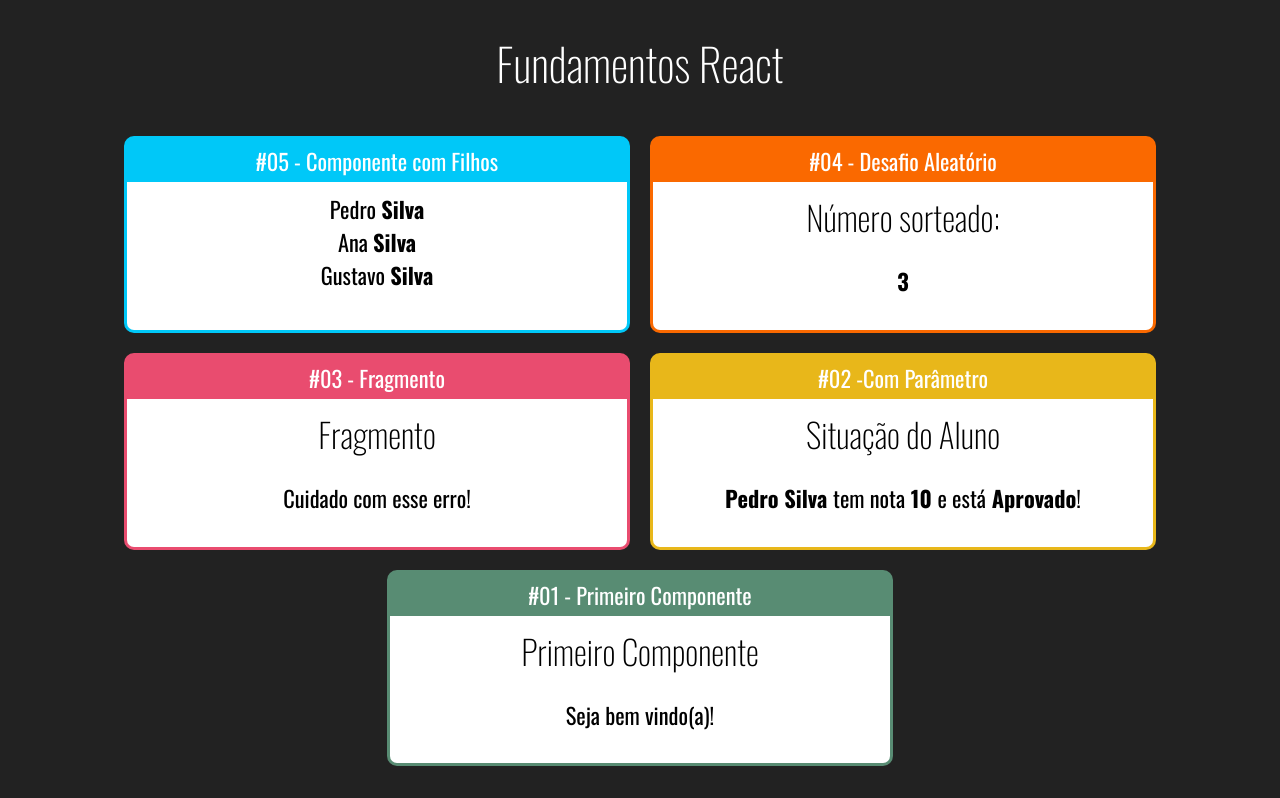
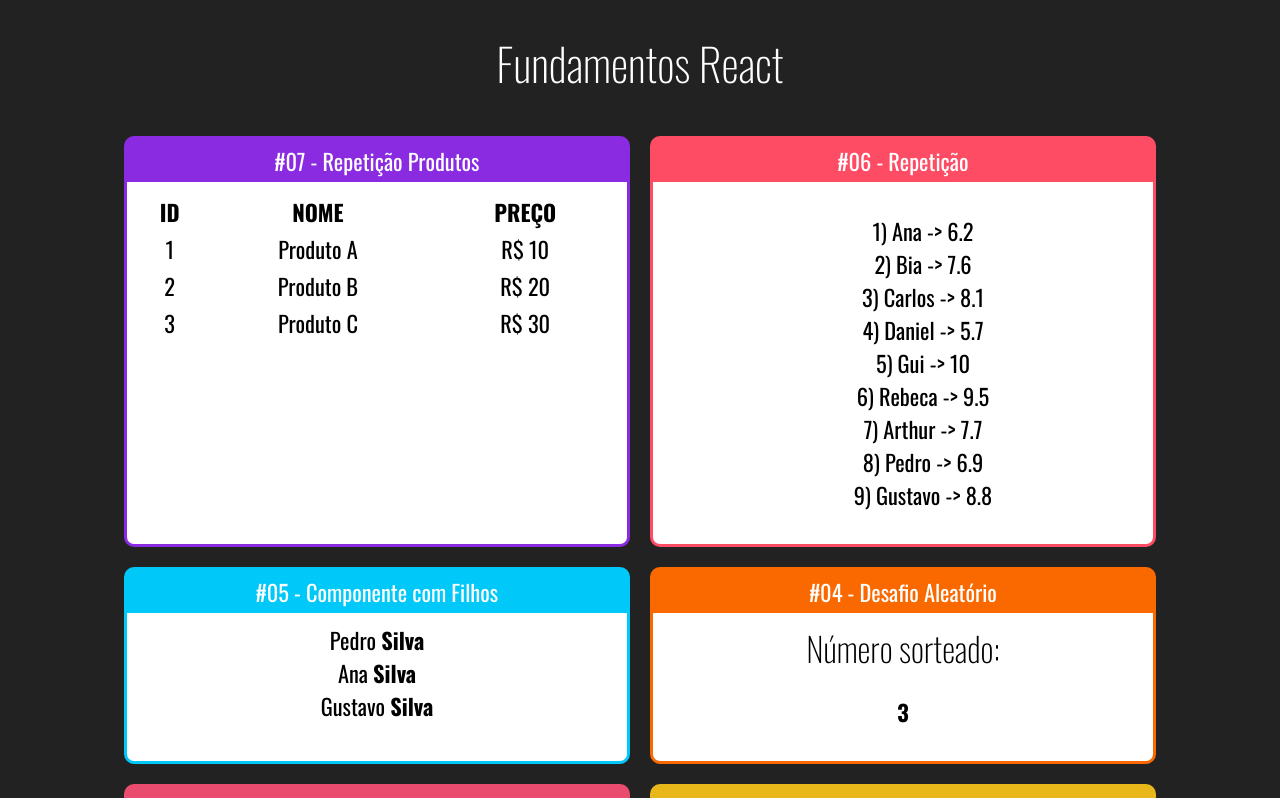
Before and after one commit to pedrohsbatista/Fundamentos-React, a React (Create React App) app: page / in a window 1280 px wide. Shown: the top 798 px of the page. Built offline with nearby package versions, Linux system fonts and the light colour scheme.

Commit message:
Lista de alunos e tabela de produtos

```diff
--- a/src/App.jsx
+++ b/src/App.jsx
@@ -1,6 +1,8 @@
 import './App.css';
 import React from 'react'
 
+import TabelaProdutos from './components/repeticao/TabelaProdutos';
+import ListaAlunos from './components/repeticao/ListaAlunos';
 import Familia from './components/basicos/Familia'
 import FamiliaMembro from './components/basicos/FamiliaMembro'
 import Card from './components/layout/Card'
@@ -30,6 +32,12 @@
         <h1>Fundamentos React</h1>
 
         <div className="Cards">
+            <Card titulo="#07 - Repetição Produtos" color="#8A2BE2">
+                <TabelaProdutos />
+            </Card>
+            <Card titulo="#06 - Repetição" color="#FF4C65">
+                <ListaAlunos></ListaAlunos>
+            </Card>
             <Card titulo="#05 - Componente com Filhos" color="#00C8F8">
                 <Familia sobrenome="Silva">
                     <FamiliaMembro nome="Pedro"  />
--- /dev/null
+++ b/src/components/repeticao/ListaAlunos.jsx
@@ -0,0 +1,27 @@
+import React from 'react'
+import alunos from '../../data/alunos'
+
+export default props => {
+    /*const li1 = (
+        <li>
+            {alunos[0].id}) {alunos[0].nome} -> {alunos[0].nota}
+        </li>
+    );*/
+
+    const alunosLI = alunos.map((aluno) => {
+      return(
+        <li key={aluno.id}>
+            {aluno.id}) {aluno.nome} -> {aluno.nota}
+        </li>
+      )
+    })
+
+    return(
+        <div>
+            <ul style={{ listStyle: 'none'}}>
+                {/*{li1}*/}
+                {alunosLI}
+            </ul>
+        </div>
+    )
+}
--- /dev/null
+++ b/src/components/repeticao/TabelaProdutos.jsx
@@ -0,0 +1,27 @@
+import React from "react";
+import produtos from "../../data/produtos"
+
+export default props => {
+    const results = produtos.map((produto) => {
+       return  <tr>
+                    <td>{produto.id}</td>
+                    <td>{produto.nome}</td>
+                    <td>R$ {produto.preco}</td>
+                </tr>
+    })
+    console.log(results);
+    return(
+        <table style={{ width: "100%" }}>
+            <thead>
+                <tr>
+                    <th>ID</th>
+                    <th>NOME</th>
+                    <th>PREÇO</th>
+                </tr>
+            </thead>
+            <tbody>
+                {results}
+            </tbody>
+        </table>
+    );
+}
--- /dev/null
+++ b/src/data/alunos.js
@@ -0,0 +1,11 @@
+export default [
+    { id: 1, nome: 'Ana', nota: 6.2 },
+    { id: 2, nome: 'Bia', nota: 7.6 },
+    { id: 3, nome: 'Carlos', nota: 8.1 },
+    { id: 4, nome: 'Daniel', nota: 5.7 },
+    { id: 5, nome: 'Gui', nota: 10.0 },
+    { id: 6, nome: 'Rebeca', nota: 9.5 },
+    { id: 7, nome: 'Arthur', nota: 7.7 },
+    { id: 8, nome: 'Pedro', nota: 6.9 },
+    { id: 9, nome: 'Gustavo', nota: 8.8 },
+]
--- /dev/null
+++ b/src/data/produtos.js
@@ -0,0 +1,5 @@
+export default [
+    { id: 1, nome: "Produto A", preco: 10 },
+    { id: 2, nome: "Produto B", preco: 20 },
+    { id: 3, nome: "Produto C", preco: 30 },
+]
```
